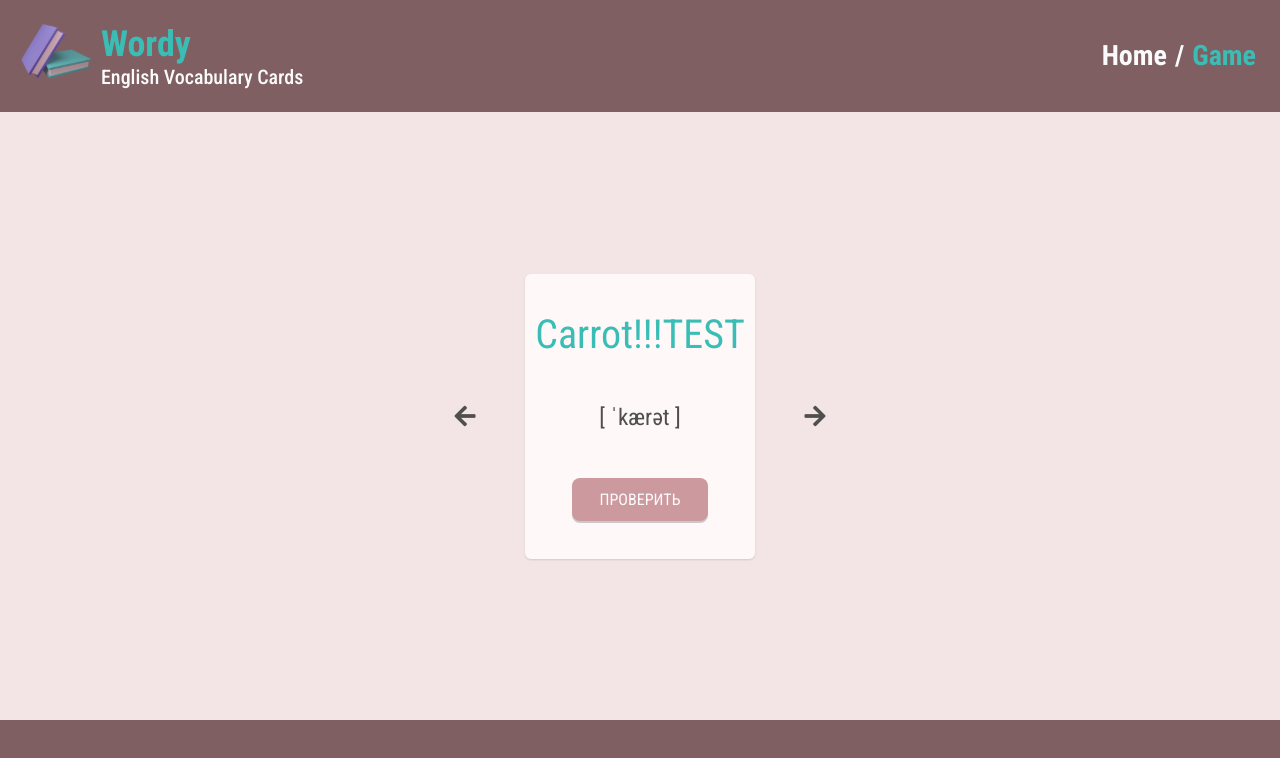
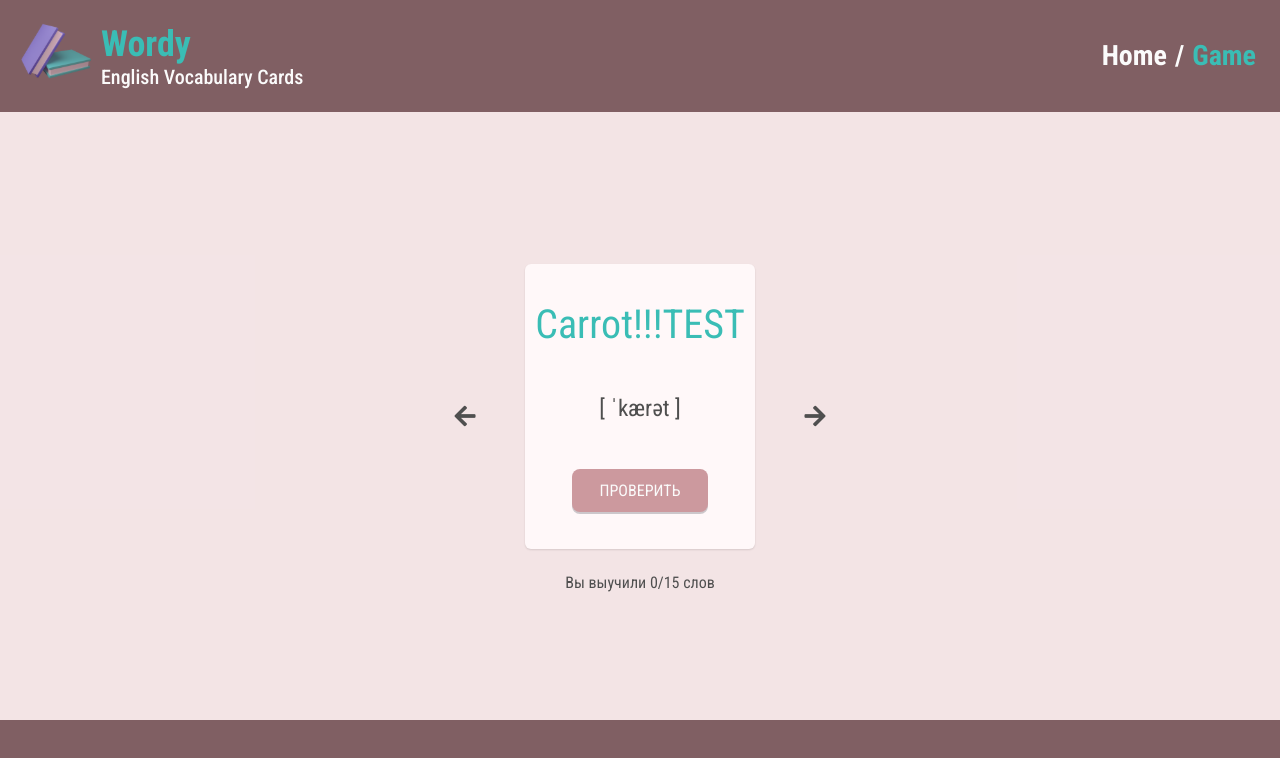
Before and after one commit to AlenaGM/flashcards-app, a React (Create React App) app: page /game in a window 1280 px wide. Shown: the top 758 px of the page. Built offline with nearby package versions, Linux system fonts and the light colour scheme.

Commit message:
added learned cards counter

```diff
--- a/src/components/appGame/AppGame.js
+++ b/src/components/appGame/AppGame.js
@@ -6,6 +6,7 @@ import './appGame.scss';
 const AppGame = ({words}) => {
 
     const [slideIndex, setSlideIndex] = useState(1);
+    const [wordsLearned, setWordsLearned] = useState(0);
 
     const nextSlide = () => {
         if (slideIndex !== words.length) {
@@ -23,19 +24,27 @@ const AppGame = ({words}) => {
         }
     };
 
+    const addLearned = () => {
+        setWordsLearned(wordsLearned + 1);
+    }
+
     const cards = words.map((word) => {
         const {id, ...wordProps} = word;
         return (
                 <Card
                     key={id}
-                    {...wordProps}/>
+                    {...wordProps}
+                    onCheck={addLearned}
+                    />
         )
     })
 
     return (
         <div className="app__game game">
             <div><i className="fas fa-arrow-left icon icon__arrow" onClick = {prevSlide}></i></div>
-            {cards[slideIndex-1]}
+            <div>{cards[slideIndex-1]}
+                <div className="game_counter">Вы выучили {wordsLearned}/{words.length} слов</div>
+            </div>
             <div><i className="fas fa-arrow-right icon icon__arrow" onClick = {nextSlide}></i></div>
         </div>
     )
--- a/src/components/card/Card.js
+++ b/src/components/card/Card.js
@@ -3,10 +3,10 @@ import '../../styles/button.scss';
 
 const Card = (props) => {
 
-    const [pressed, setPressed] = useState(false)
+    const [pressed, setPressed] = useState(false);
 
     const handleClick = () => {
-            setPressed(!pressed)
+            setPressed(!pressed);
     }
 
         return (
@@ -16,7 +16,7 @@ const Card = (props) => {
                 <div onClick = {handleClick}>
                     {pressed ?
                         <div className="card_translation">{props.russian}</div> :
-                        <button className="button">Проверить</button>}
+                        <button className="button" onClick = {props.onCheck}>Проверить</button>}
                 </div>
             </div>
         )
```
